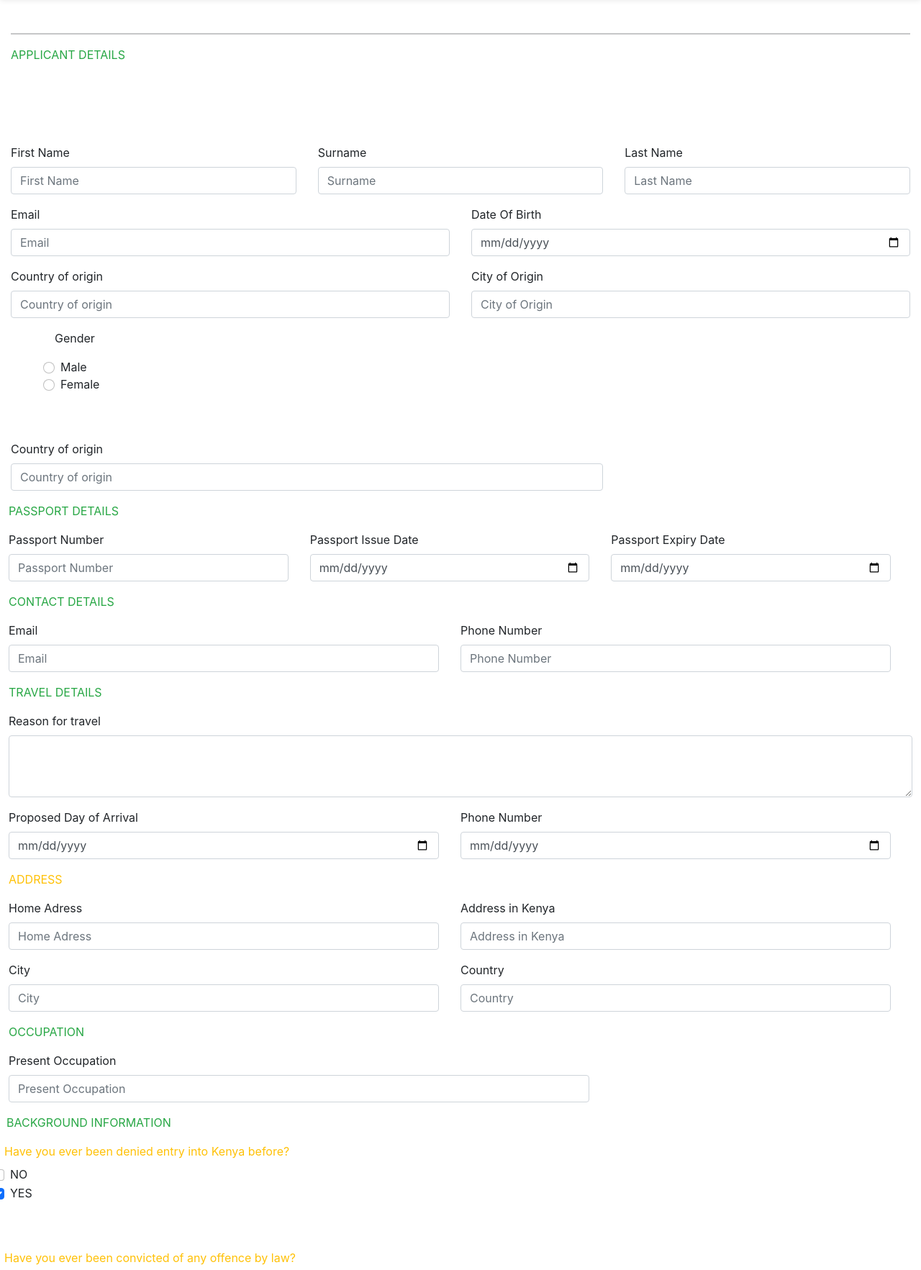
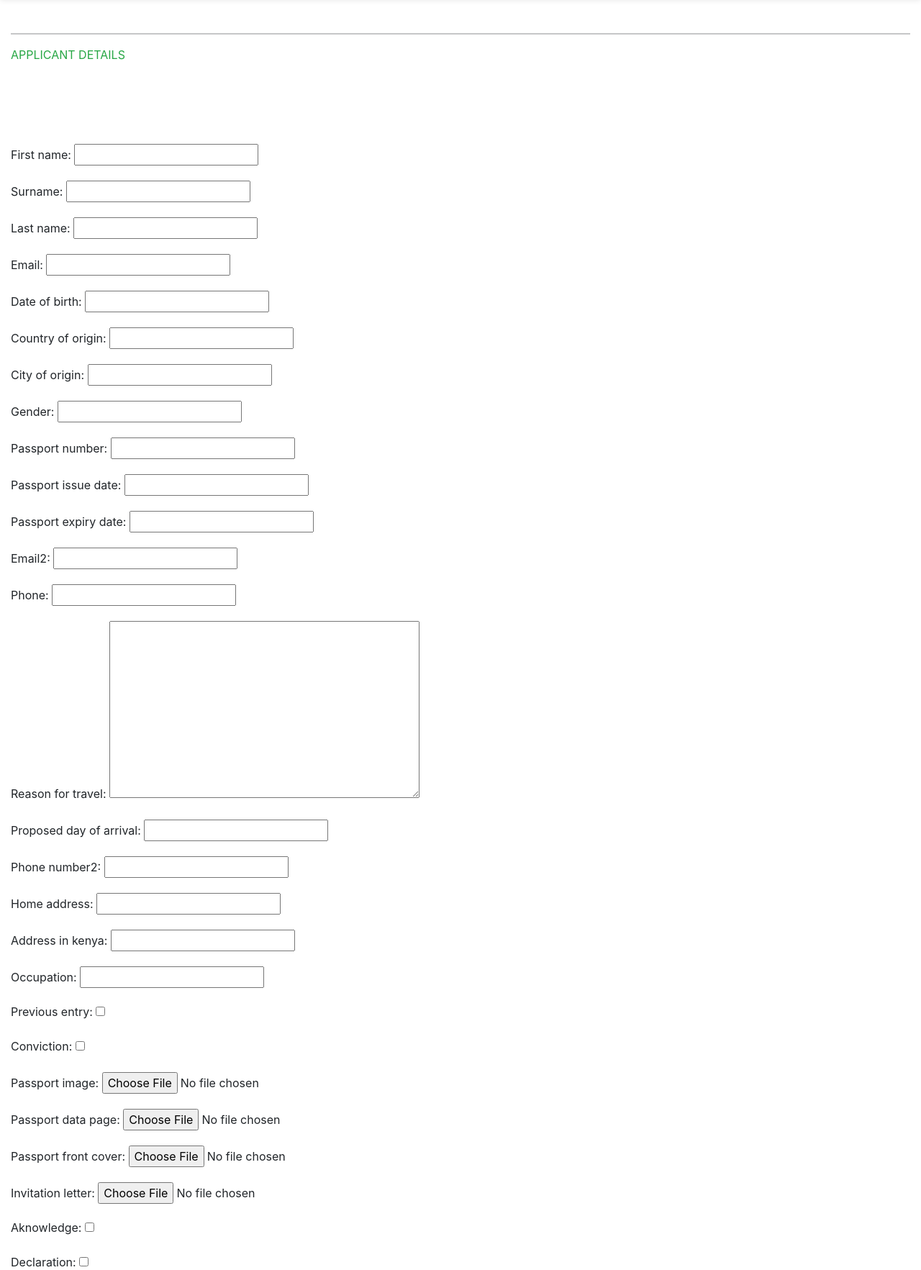
Before and after one commit to josephmusila/poundsafaris, a Django app: page /visa in a window 1280 px wide. Shown: the part 164-1929 px from the top of the page at 72% size. Run offline with Django 4.2, Linux system fonts and the light colour scheme; some libraries are stand-ins or nearby versions.

Commit message:
fixed visa data upload

```diff
--- a/base/forms.py
+++ b/base/forms.py
@@ -22,3 +22,10 @@ class VisaForm(forms.ModelForm):
     class Meta:
         model=models.Visa
         exclude=["id"]
+
+
+class TourCategoryForm(forms.ModelForm):
+
+    class Meta:
+        model=models.TourCategory
+        exclude=["id"]
--- a/base/models.py
+++ b/base/models.py
@@ -98,5 +98,5 @@ class Visa(models.Model):
     passport_data_page=models.FileField()
     passport_front_cover=models.FileField()
     invitation_letter=models.FileField()
-    aknowledge=models.BooleanField(default=False)
-    declaration=models.BooleanField(default=False)
+    aknowledge=models.BooleanField()
+    declaration=models.BooleanField()
--- a/base/templates/base/dashboard.html
+++ b/base/templates/base/dashboard.html
@@ -12,7 +12,7 @@
             <div class="dashboard-menu">
                 <a class="dashboard-menu-item" href="{% url 'dashboard' %}"> <i class="fa fa-home" aria-hidden="false"></i> Home</a>
                 <a class="dashboard-menu-item" href="{% url 'dashboard_trips' %}"> <i class="fa fa-plus-circle" aria-hidden="false"></i> All Trips</a>
-                <a class="dashboard-menu-item" href=""> <i class="fa fa-plus-circle" aria-hidden="false"></i> Add Trips</a>
+                <a class="dashboard-menu-item" href="{% url 'add_tour' %}"> <i class="fa fa-plus-circle" aria-hidden="false"></i> Add Trips</a>
                 <a class="dashboard-menu-item" href=""><i class="fa fa-plus-circle" aria-hidden="false"></i> Offers</a>
                 <a class="dashboard-menu-item" href=""><i class="fa fa-plus-circle" aria-hidden="false"></i> Visa</a>
                 <a class="dashboard-menu-item" href=""><i class="fa fa-plus-circle" aria-hidden="false"></i> Admins</a>
--- a/base/templates/base/visa.html
+++ b/base/templates/base/visa.html
@@ -23,7 +23,7 @@
   <div class="form-title">
     <p class="text-success">APPLICANT DETAILS</p>
   </div>
-
+<!--
   <form action="" method="post">
     {% csrf_token %}
     <div class="row">
@@ -96,25 +96,7 @@
         </label>
       </div>
 
-      <!-- <label for="Gender" class="text-warning">Gender</label>
-        <div class="form-check">
-          <input class="form-check-input" type="checkbox" value="" id="">
-          <label class="form-check-label" for="">
-            Male
-          </label>
-        </div>
-        <div class="form-check">
-          <input class="form-check-input" type="checkbox" value="" id="" checked>
-          <label class="form-check-label" for="">
-            Female
-          </label>
-        </div>
-        <div class="form-check">
-          <input class="form-check-input" type="checkbox" value="" id="" checked>
-          <label class="form-check-label" for="">
-            Other
-          </label>
-        </div> -->
+
     </div>
 
     <div class="row">
@@ -327,13 +309,36 @@
 
         </div>
 
-      <div class="submit-wrapper">
-        <button class="btn btn-primary">Submit Form</button>
-      </div>
+        <div class="submit-wrapper">
+          <button class="btn btn-primary">Submit Form</button>
+        </div>
+
+  </form> -->
+
+
+
+  <form action="" method="POST" class="main-visa-form">
+    {% csrf_token %}
+    <!-- <h2>Sign Up</h2> -->
+    {% for message in messages %}
+        <p>{{message}}</p>
+        {% endfor %}
+
+    {% for field in visa_form %}
+    <p>
+        {% if field.errors %}
+        <ul class="errorlist">
+            {% for error in field.errors %}
+            <li>{{ error }}</li>
+            {% endfor %}
+        </ul>
+        {% endif %}
+        {{ field.label_tag }} {{ field }}
+    </p>
+    {% endfor %}
+    <input type="submit" value="Register" class="btn btn-warning" id="auth-btn"/>
 
   </form>
-
-
 
 </div>
 
--- a/base/urls.py
+++ b/base/urls.py
@@ -4,6 +4,7 @@ urlpatterns=[
 
     path("dashboard",views.dashboard,name="dashboard"),
     path("dashboard_trips",views.dashboardTrips,name="dashboard_trips"),
+    path("add_tour",views.addTour,name="add_tour"),
 
     path("",views.index,name="home"),
     path("tour_item/<str:pk>",views.tourPage,name="details"),
--- a/base/views.py
+++ b/base/views.py
@@ -1,4 +1,5 @@
 import json
+import math
 from django.utils import timezone
 # from datetime import *
 import uuid
@@ -8,7 +9,7 @@ from django.shortcuts import redirect, render
 import requests
 from . import models
 from django.db.models import Q
-from .forms import LoginForm, RegisterForm,EnquiryForm,VisaForm
+from .forms import LoginForm, RegisterForm,EnquiryForm,VisaForm,TourCategoryForm
 from django.contrib import messages
 from django.contrib.auth import login, authenticate, logout
 from django.core.mail import send_mail
@@ -188,16 +189,10 @@ def enquiry(request):
         email=request.POST.get("email")
         phone=request.POST.get("phone")
         note=request.POST.get("note")
-
-        print(name)
-        print(email)
-        print(phone)
-        print(note)
     else:
         form = EnquiryForm()
 
     return redirect(request,'base/home.html')
-
 
 def booking(request,user_id,pk):
     trip=models.TourCategory.objects.get(id=pk)
@@ -209,50 +204,24 @@ def booking(request,user_id,pk):
     }
     return render(request,'base/booking.html',context)
 
-
-
-
 def getCountryTrips(country_name):
     country_Trip=models.TourCategory.objects.filter(Q(country__country_name = country_name))
     return country_Trip
 
 
+
 def visaPage(request):
-
-    if request.method == "POST":
-        first_name=request.POST.get("first_name")
-        surname=request.POST.get("surname")
-        last_name=request.POST.get("last_name")
-        email=request.POST.get("email")
-        date_of_birth=request.POST.get("date_of_birth")
-        country_of_origin=request.POST.get("country_of_origin")
-        city_of_origin=request.POST.get("city_of_origin")
-        gender=request.POST.get("gender")
-        passport_number=request.POST.get("passport_number")
-        passport_issue_date=request.POST.get("passport_issue_date")
-        passport_expiry_date=request.POST.get("passport_expiry_date")
-        email2=request.POST.get("email2")
-        phone=request.POST.get("phone")
-        reason_for_travel=request.POST.get("reason_for_travel")
-        proposed_day_of_arrival=request.POST.get("proposed_day_of_arrival")
-        phone_number2=request.POST.get("phone_number2")
-        home_address=request.POST.get("home_address")
-        address_in_kenya=request.POST.get("address_in_kenya")
-        occupation=request.POST.get("occupation")
-        previous_entry=request.POST.get("previous_entry")
-        conviction=request.POST.get("conviction")
-
-        passport_image=request.POST.get("passport_image")
-        passport_data_page=request.POST.get("passport_data_page")
-        passport_front_cover=request.POST.get("passport_front_cover")
-        invitation_letter=request.POST.get("invitation_letter")
-        aknowledge=request.POST.get("aknowledge")
-        declaration=request.POST.get("declaration")
-
-
-        print("passport_image is ", passport_image)
-
-
+    if request.method == 'POST':
+        form = VisaForm(request.POST)
+        if form.is_valid():
+            form.save()
+            print("form saved")
+            messages.success(request,f'Visa Form Data Sent Succesfully')
+            return redirect('home')
+            # return HttpResponse('Form submitted successfully!')
+    else:
+        print("form not saved")
+        form = VisaForm()
     visaForm=VisaForm()
     context={
         "visa_form":visaForm
@@ -345,6 +314,29 @@ def dashboard(request):
 def dashboardTrips(request):
     trips=models.TourCategory.objects.all()
     paginator=Paginator(trips, 5)
+    number_of_pages=math.ceil(trips.count()/5)
     page_number=request.GET.get('page')
     page_obj=paginator.get_page(page_number)
-    return render(request,"base/admin/all_trips.html",{'page_obj':page_obj})
+    context={
+        'page_obj':page_obj,
+        "page_count":number_of_pages
+    }
+    return render(request,"base/admin/all_trips.html",context)
+
+
+def addTour(request):
+    page="add-tour"
+    form=TourCategoryForm()
+    if request.method == "POST":
+        form = TourCategoryForm(request.POST,request.FILES)
+        if form.is_valid():
+            form.save()
+            return redirect("dashboard_trips")
+
+
+    context={
+        "form":form,
+        "page":page
+    }
+
+    return render(request,"base/admin/add_trip.html",context)
--- a/poundvest/settings.py
+++ b/poundvest/settings.py
@@ -53,7 +53,7 @@ MIDDLEWARE = [
     'django.middleware.security.SecurityMiddleware',
     'django.contrib.sessions.middleware.SessionMiddleware',
     'django.middleware.common.CommonMiddleware',
-    'django.middleware.locale.LocaleMiddleware',
+
     # 'django.core.context_processors.i18n',
     'django.middleware.csrf.CsrfViewMiddleware',
     'django.contrib.auth.middleware.AuthenticationMiddleware',
@@ -168,6 +168,8 @@ DEFAULT_AUTO_FIELD = 'django.db.models.BigAutoField'
 CORS_ORIGIN_ALLOW_ALL = True
 CORS_ALLOW_CREDENTIALS = True
 
+# CSRF_TRUSTED_ORIGINS = ["http://127.0.0.1:8000"]
+
 # AUTHENTICATION_BACKENDS=django
 
 SMS_BACKEND = 'sms.backends.console.SmsBackend'
```
Also changed, not shown: base/admin.py (+16 -8 lines), base/static/styles/dashboard.css (+36 -15 lines), base/static/styles/visa.css (+7 -0 lines), base/templates/base/admin/add_trip.html (added, +18 -0 lines), base/templates/base/admin/all_trips.html (+5 -4 lines), db.sqlite3.
